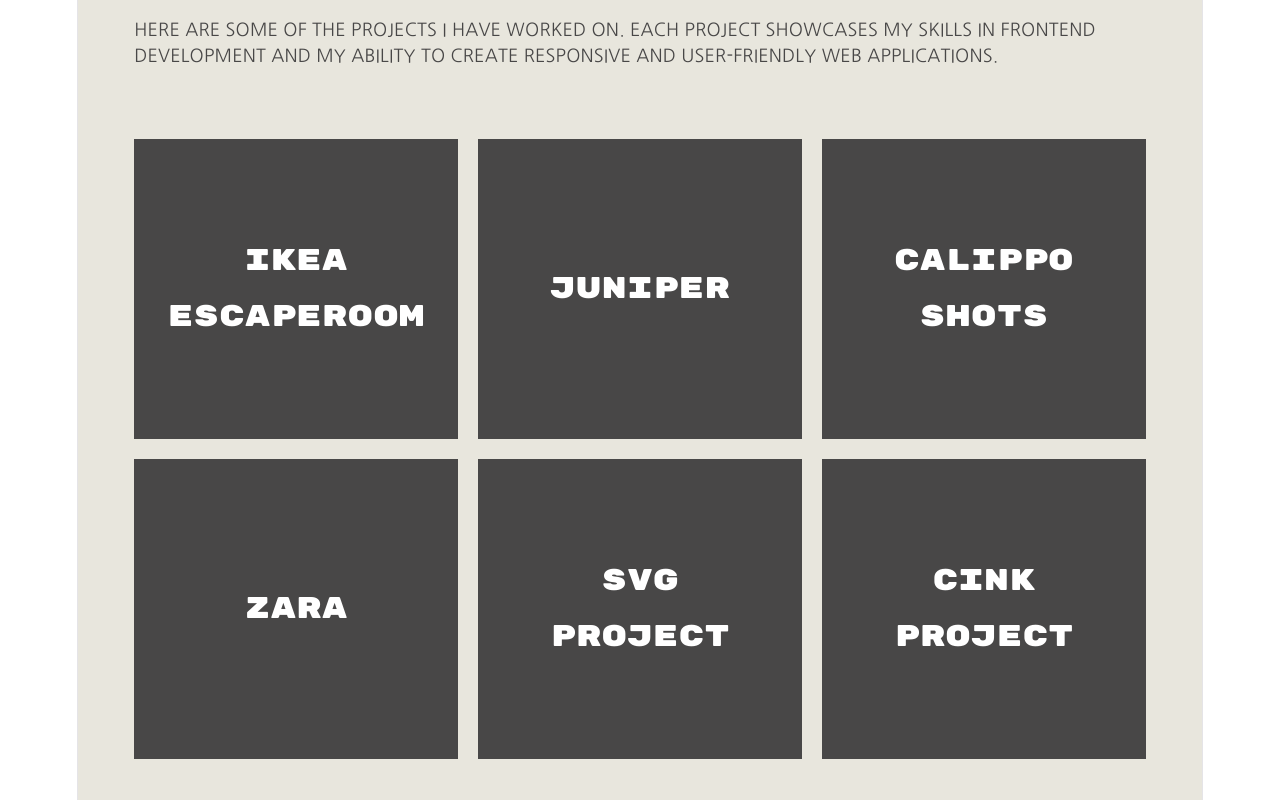
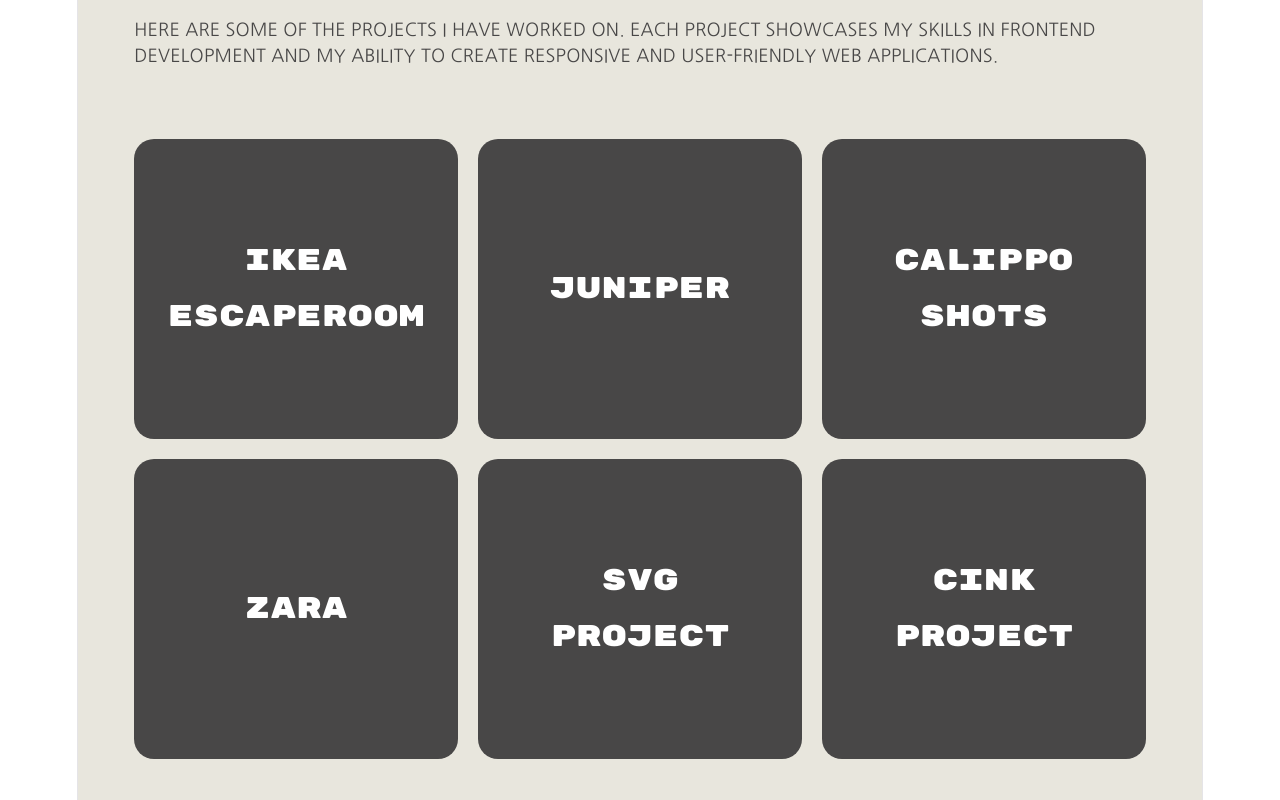
Before and after one commit to elenaholmberg/react_portfolio, a React (Vite) app in the folder vite-project/: page / in a window 1280 px wide. Shown: the part 2440-3240 px from the top of the page. Built offline with nearby package versions, Linux system fonts and the light colour scheme; a web font is replaced by a local one.

Commit message:
💄fix: add border-radius on projectCards

```diff
--- a/vite-project/src/App.css
+++ b/vite-project/src/App.css
@@ -241,6 +241,7 @@ ul {
   position: relative;
   height: 300px;
   cursor: pointer;
+  border-radius: 20px;
 }
 
 .projectCard img,
@@ -255,6 +256,8 @@ ul {
   display: flex;
   width: 100%;
   height: 100%;
+  overflow: hidden;
+  border-radius: 20px;
   background-color: rgba(72, 71, 71);
   align-items: center;
   justify-content: center;
```
